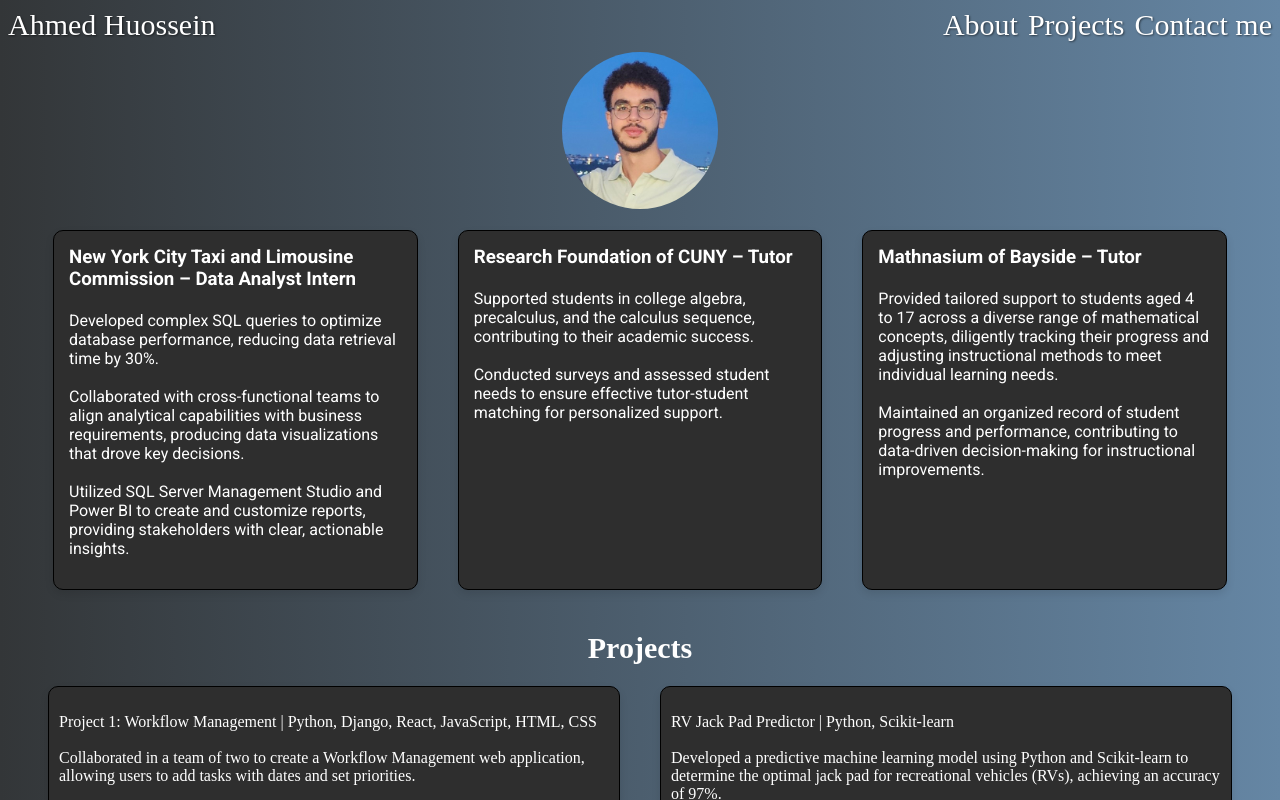
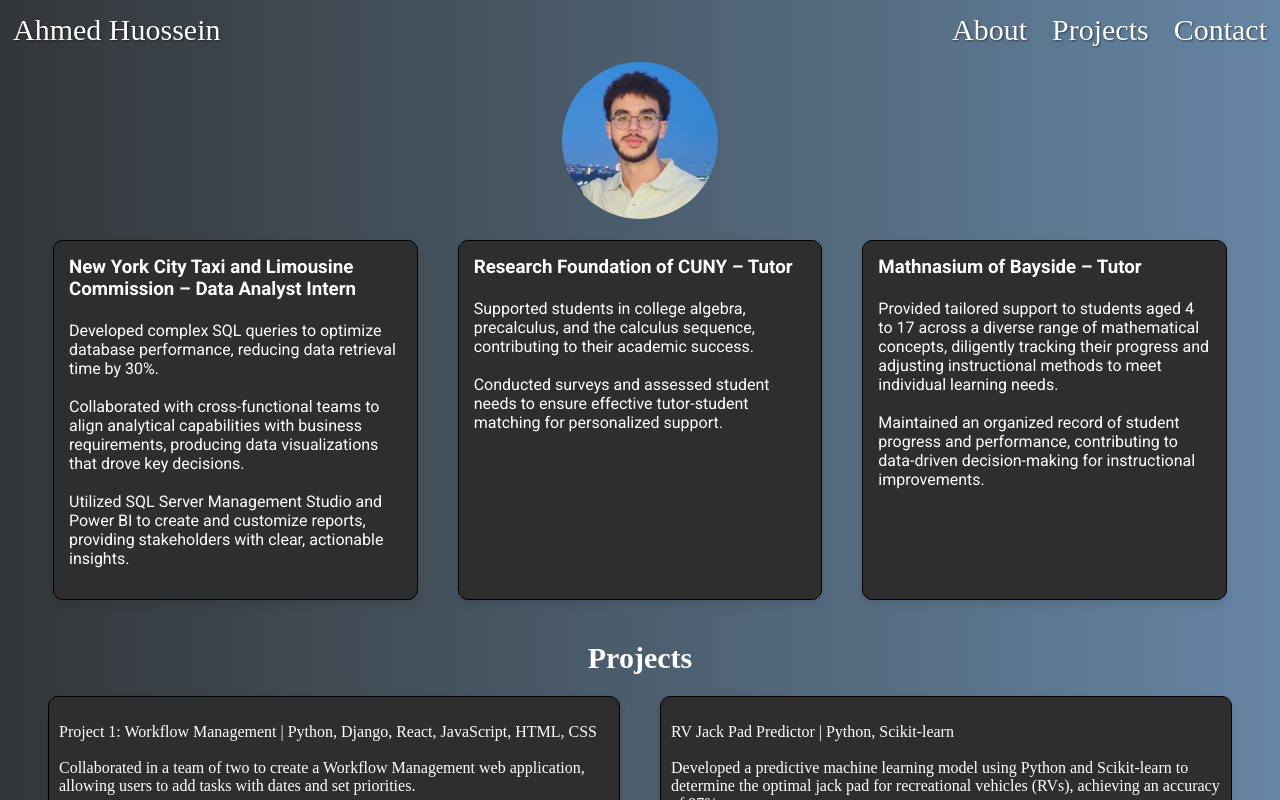
Before and after one commit to ahmedhuossein/Ahmed-Portfolio, a React (Create React App) app: page / in a window 1280 px wide. Shown: the top 800 px of the page. Built offline with nearby package versions, Linux system fonts and the light colour scheme.

Commit message:
made adjustment to user interface

```diff
--- a/src/components/About.css
+++ b/src/components/About.css
@@ -40,7 +40,15 @@ li {
     margin-right: 40px;
     padding: 15px;
     background-color: #2e2e2e;
+    transition:  0.3s ease;
     border-radius: 10px;
+
+
+
+}
+li:hover {
+    transform: scale(1.1);
+
 
 }
 p {
--- a/src/components/Header.css
+++ b/src/components/Header.css
@@ -2,7 +2,7 @@
 .main {
     display: flex;
     justify-content: space-between; /* Ensure name and nav are aligned on opposite sides */
-    padding: 0; /* Ensure no extra padding */
+    padding: 5px; /* Ensure no extra padding */
     margin: 0; /* Ensure no extra margin */
     color: #ffffff;
 
@@ -17,7 +17,7 @@
 }
 nav {
 display: flex;
-gap: 10px;
+gap: 25px;
 padding: 0;
 font-size: 30px;
 justify-content: flex-end;
--- a/src/components/Header.jsx
+++ b/src/components/Header.jsx
@@ -7,7 +7,7 @@ return (
 <nav>
 <div>About</div>
 <div>Projects</div>
-<div>Contact me</div>
+<div>Contact</div>
 </nav>
 </div>
 
--- a/src/components/Projects.css
+++ b/src/components/Projects.css
@@ -17,5 +17,9 @@
     padding: 10px;
     background-color: #2e2e2e;
     border-radius: 10px;
+    transition:  0.3s ease;
 
 }
+.Projects-list li:hover {
+    transform: scale(1.08)
+}
```
